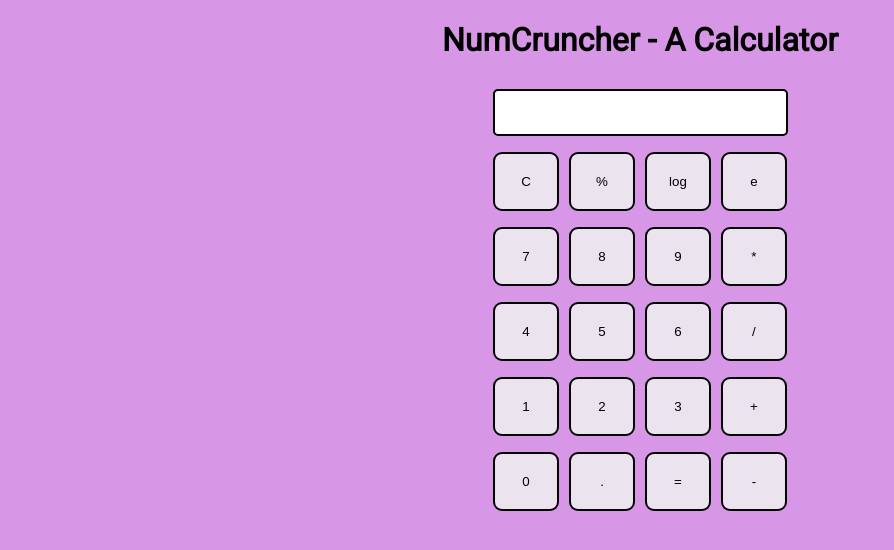
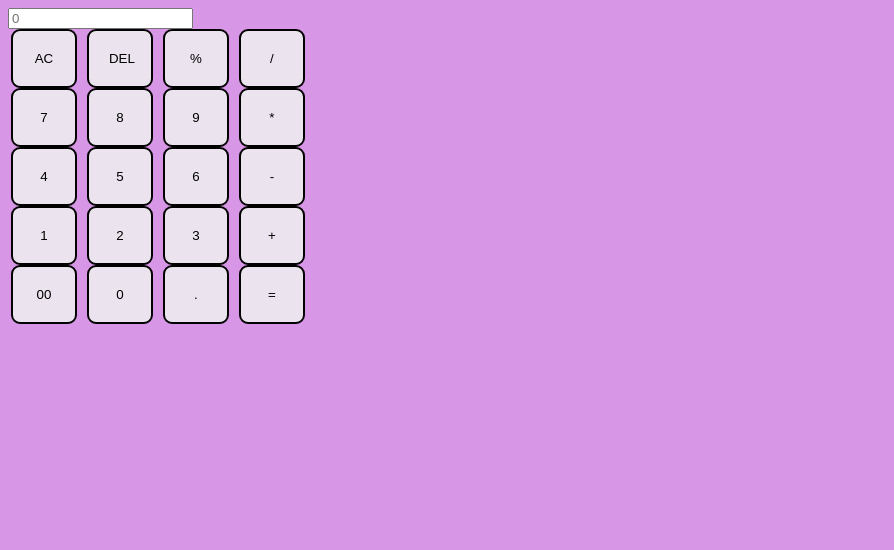
Before and after one commit to Navya-Malik/Calculator, a plain HTML site: page index.html in a window 1280 px wide. Shown: the whole page, without its empty margins (0-894 px from the left). Drawn offline with Linux system fonts and the light colour scheme.

Commit message:
Update index.html

```diff
--- a/index.html
+++ b/index.html
@@ -1,57 +1,50 @@
 <!DOCTYPE html>
-<html>
-
+<html lang="en">
   <head>
-  <meta charset="utf-8">
-  <meta name="viewport" content="width=device-width">
-  <title>NumCruncher - A Calculator </title>
-  <link href="style.css" rel="stylesheet" type="text/css" />
-  <link href="utils.css" rel="stylesheet" type="text/css" />
+    <meta charset="UTF-8" />
+    <meta http-equiv="X-UA-Compatible" content="IE=edge" />
+    <meta name="viewport" content="width=device-width, initial-scale=1.0" />
+    <link rel="stylesheet" href="style.css" />
+    <title>NumCruncher - A Calculator</title>
   </head>
-
   <body>
-  <h1 class="text-center">NumCruncher - A Calculator</h1>
-  <div class="container flex flex-col
-    items-center mx-auto m-w-20">
-    <div class="row">
-      <input class="input" type ="text"/>
+    <div class="container">
+      <div class="calculator">
+        <input type="text" id="inputBox" placeholder="0" />
+        <div>
+          <button class="button operator">AC</button>
+          <button class="button operator">DEL</button>
+          <button class="button operator">%</button>
+          <button class="button operator">/</button>
         </div>
-    <div class="row">
-      <button class="button">C</button>
-            <button class="button">%</button>
-                  <button class="button">log</button>
-                  <button class="button">e</button>
-    </div>
-
-    <div class="row">
+        <div>
           <button class="button">7</button>
           <button class="button">8</button>
           <button class="button">9</button>
-                  <button class="button">*</button>
+          <button class="button operator">*</button>
         </div>
-    <div class="row">
+        <div>
           <button class="button">4</button>
           <button class="button">5</button>
           <button class="button">6</button>
-                  <button class="button">/</button>
+          <button class="button operator">-</button>
         </div>
-    <div class="row">
+        <div>
           <button class="button">1</button>
           <button class="button">2</button>
           <button class="button">3</button>
-                  <button class="button">+</button>
+          <button class="button operator">+</button>
         </div>
-    <div class="row">
+
+        <div>
+          <button class="button">00</button>
           <button class="button">0</button>
           <button class="button">.</button>
-                  <button class="button">=</button>
-                  <button class="button">-</button>
+          <button class="button equalBtn">=</button>
         </div>
       </div>
+    </div>
+
     <script src="script.js"></script>
-
-
-  <script src="https://replit.com/public/js/replit-badge-v2.js" theme="dark" position="bottom-right"></script>
   </body>
-
 </html>
```
Lines whose indentation alone changed are shown as unchanged.
